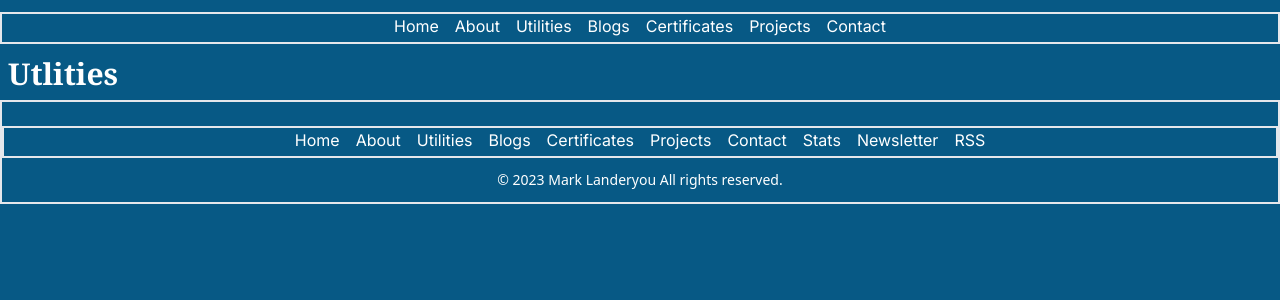
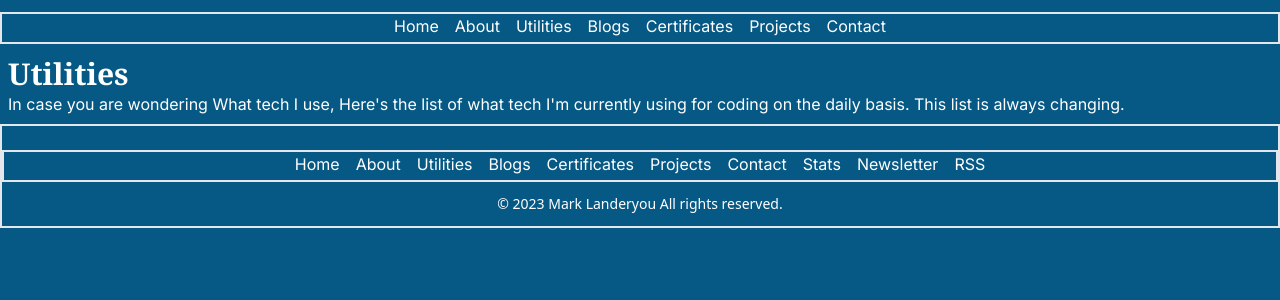
Before and after one commit to samurai71/portfolio, a Next.js app: page /utlities in a window 1280 px wide. Shown: the top 300 px of the page. Built offline with nearby package versions, Linux system fonts and the light colour scheme.

Commit message:
feat: working on getting ulitites page working

```diff
--- a/src/app/utlities/page.jsx
+++ b/src/app/utlities/page.jsx
@@ -1,11 +1,25 @@
+//import utilities from "@content/utilitiesData";
+
 export const metadata = {
   title: "Utilities",
+  description:
+    "In case you are wondering What tech I use, Here's the list of what tech I'm currently using for coding on the daily basis. This list is always changing.",
 };
 
 function utlities() {
   return (
     <section className="container mx-auto px-2">
-      <h2>Utlities</h2>
+      <h2>Utilities</h2>
+      <p>
+        In case you are wondering What tech I use, Here&apos;s the list of what
+        tech I&apos;m currently using for coding on the daily basis. This list
+        is always changing.
+      </p>
+      {/* <div className="flex flex-col gap-14">
+        <utilities utility={utilities.system} />
+        <UtilitySection utility={utilities.tools} />
+        <UtilitySection utility={utilities.software} />
+      </div> */}
     </section>
   );
 }
--- a/tsconfig.json
+++ b/tsconfig.json
@@ -20,7 +20,9 @@
       }
     ],
     "paths": {
-      "@/*": ["./src/*"]
+      "baseUrl": ["."],
+      "@/*": ["./src/*"],
+      "@/content/*": ["./src/app/content/*"]
     }
   },
   "include": ["next-env.d.ts", "**/*.ts", "**/*.tsx", ".next/types/**/*.ts"],
```
Also changed, not shown: 1 other file (tests, documents, lock files or other folders).
